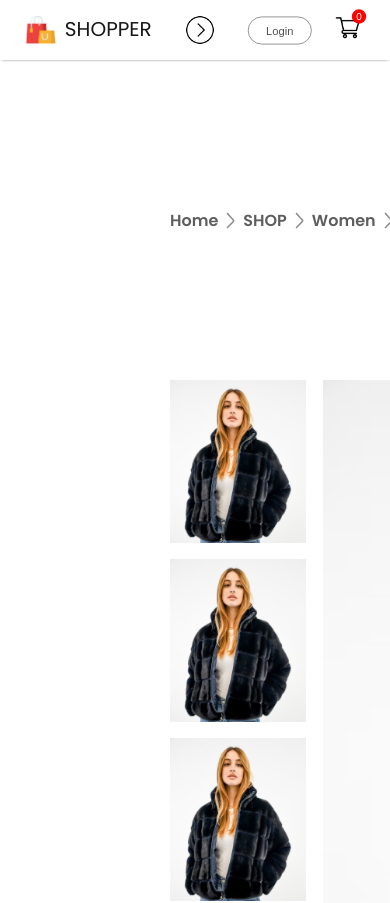
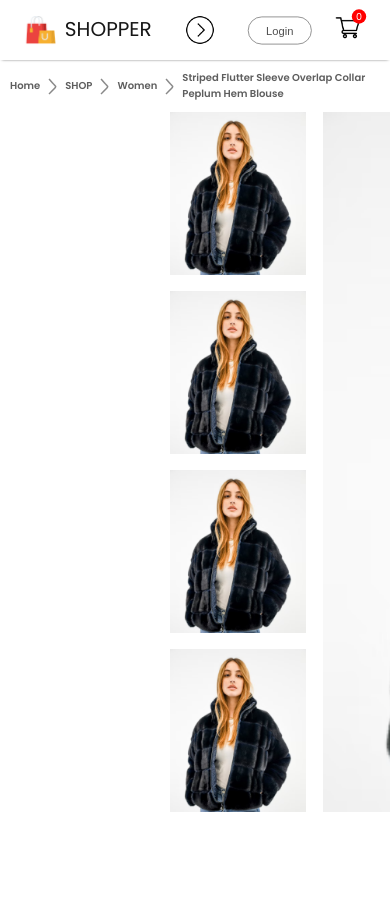
Before and after one commit to CoreyPhillipsOfficial/e-commerce-site, a React (Create React App) app in the folder frontend/: page /product/1 in a window 390 px wide. Shown: the top 903 px of the page. Built offline with nearby package versions, Linux system fonts and the light colour scheme.

Commit message:
Breadcrumb media queries

```diff
--- a/frontend/src/Components/Breadcrumbs/Breadcrumb.css
+++ b/frontend/src/Components/Breadcrumbs/Breadcrumb.css
@@ -8,3 +8,31 @@
     margin: 60px 170px;
     text-transform: capitalize;
 }
+
+@media(max-width: 1280px) {
+    .breadcrumb {
+        margin: 30px 50px;
+        font-size: 14px;
+    }
+}
+
+@media(max-width: 1024px) {
+    .breadcrumb {
+        margin: 30px 30px;
+        font-size: 13px;
+    }
+}
+
+@media(max-width: 800px) {
+    .breadcrumb {
+        margin: 30px 10px;
+        font-size: 12px;
+    }
+}
+
+@media(max-width: 500px) {
+    .breadcrumb {
+        margin: 10px;
+        font-size: 10px;
+    }
+}
```
